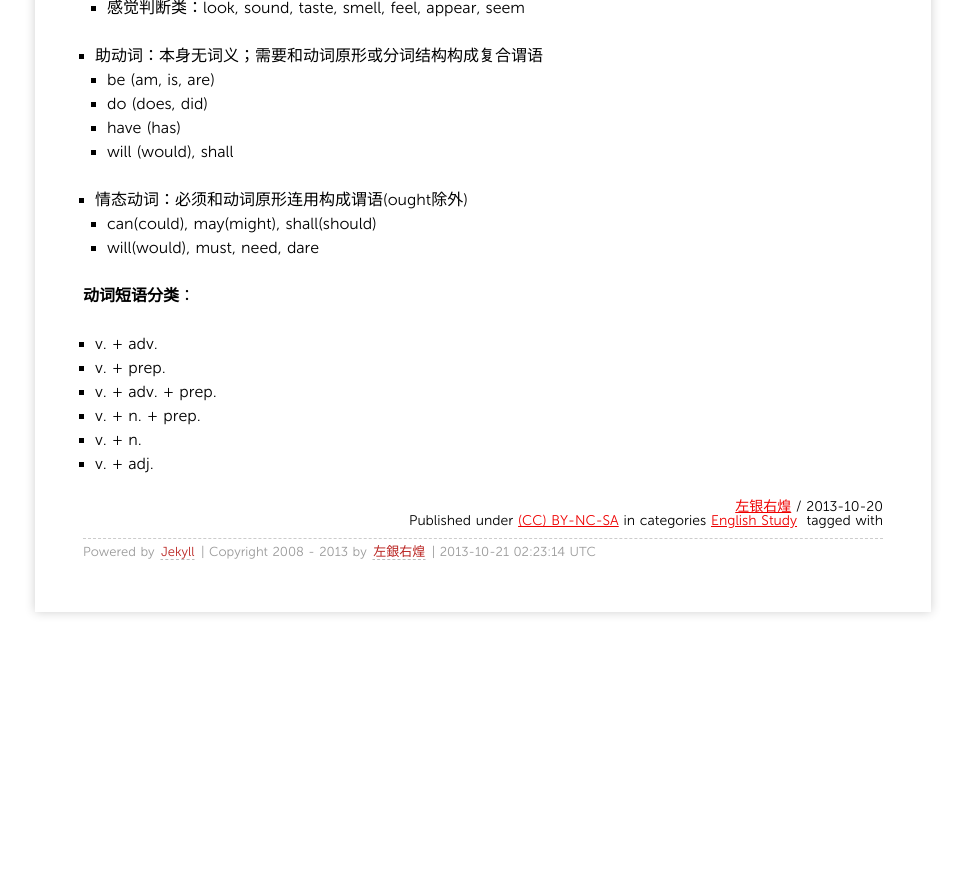
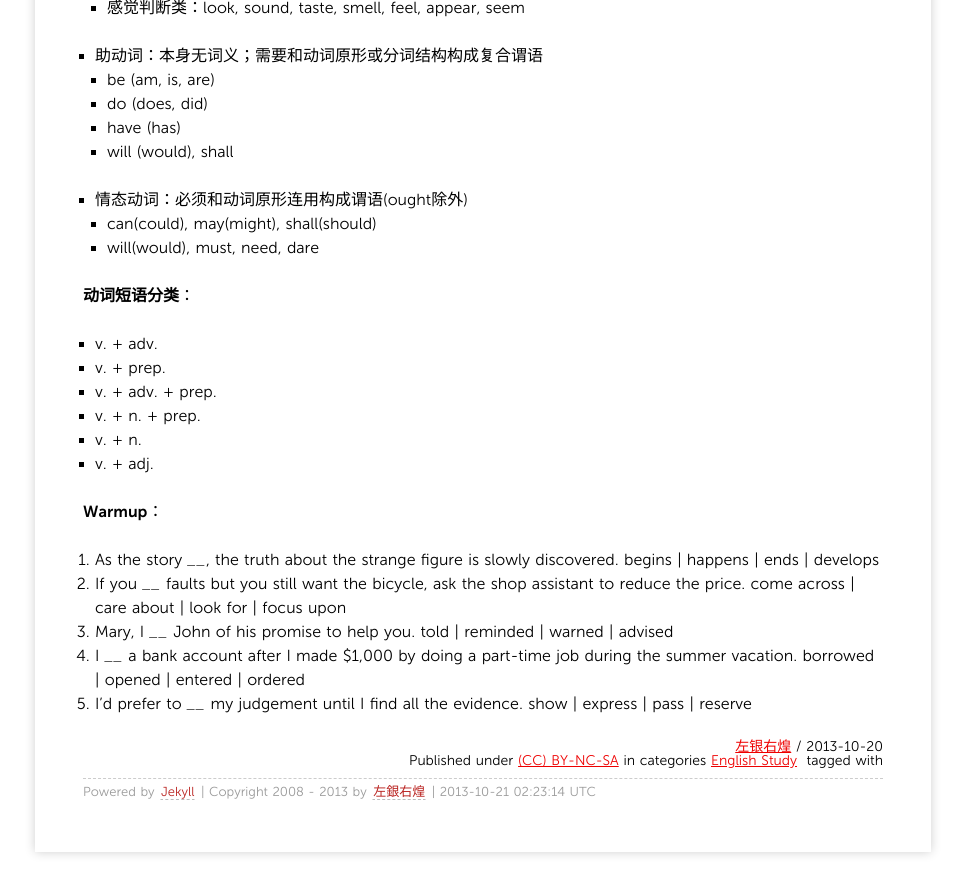
Before and after one commit to grahamle/grahamle.github.com, a Jekyll site: the page built from _posts/2013/2013-10-20-英语教学篇：alpha.md, in a window 1280 px wide and 900 px high, scrolled down 1170 px. Shown: the top 894 px of the window, without its empty margins (157-1122 px from the left). Built offline with Jekyll 4.4.1, drawn with Linux system fonts in a browser that asks for light colours; Markdown is read by kramdown in place of the engine named in the settings; comment, search, counter and statistics services are not loaded; before the commit the page ends 1830 px from its top, so only the background shows below that.

Commit message:
10-20：语法之动词0.3

```diff
--- a/_posts/2013/2013-10-20-英语教学篇：alpha.md
+++ b/_posts/2013/2013-10-20-英语教学篇：alpha.md
@@ -50,9 +50,23 @@ categories:
 	+ will(would), must, need, dare
 
 **动词短语分类**：
+
 - v. + adv.
 - v. + prep.
 - v. + adv. + prep.
 - v. + n. + prep.
 - v. + n.
 - v. + adj.
+
+**Warmup**：
+
+1. As the story ____, the truth about the strange figure is slowly discovered.
+	begins | happens | ends | develops
+2. If you ____ faults but you still want the bicycle, ask the shop assistant to reduce the price.
+	come across | care about | look for | focus upon
+3. Mary, I ____ John of his promise to help you.
+	told | reminded | warned | advised
+4. I ____ a bank account after I made $1,000 by doing a part-time job during the summer vacation.
+	borrowed | opened | entered | ordered
+5. I'd prefer to ____ my judgement until I find all the evidence.
+	show | express | pass | reserve
```
